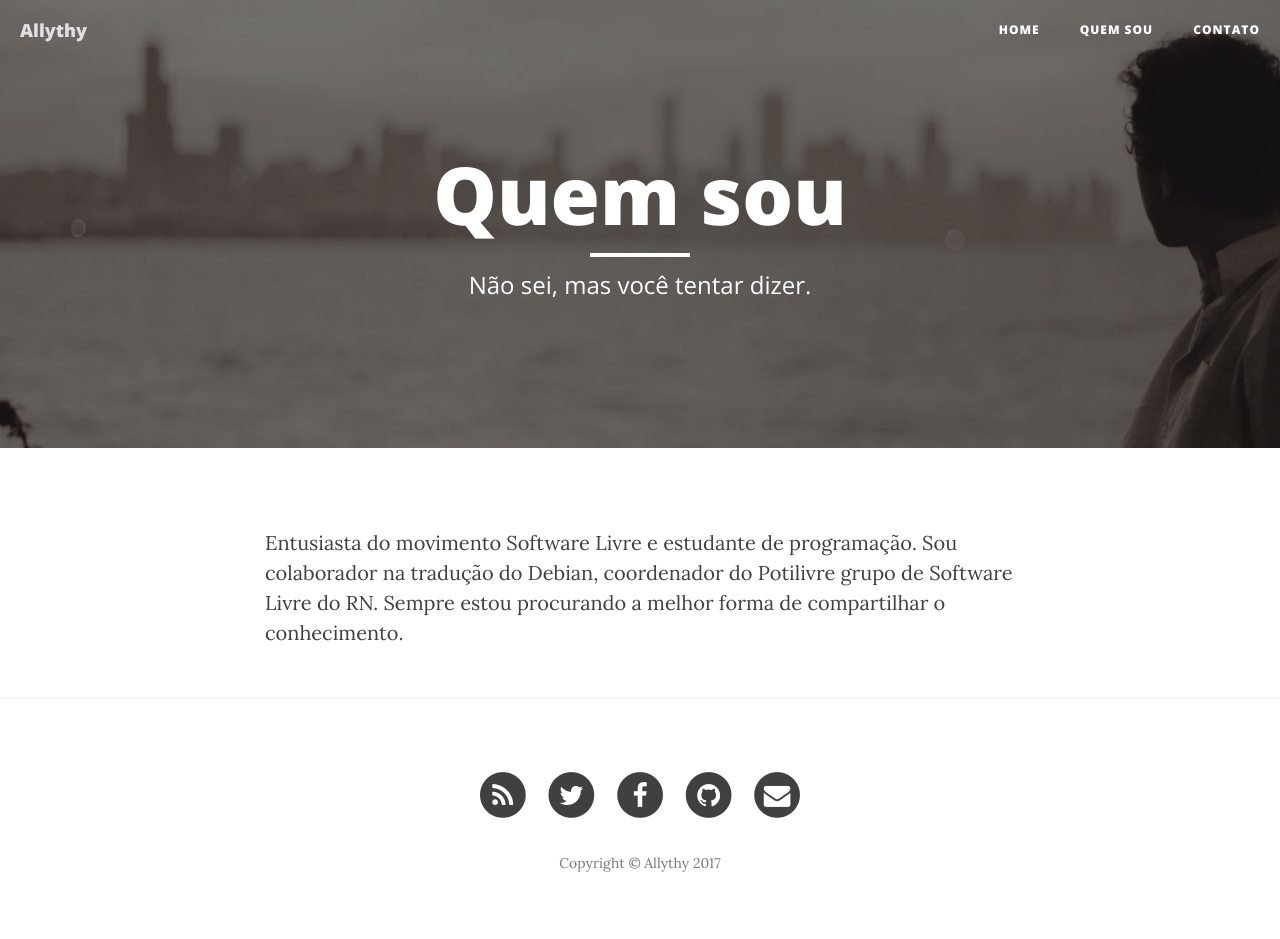
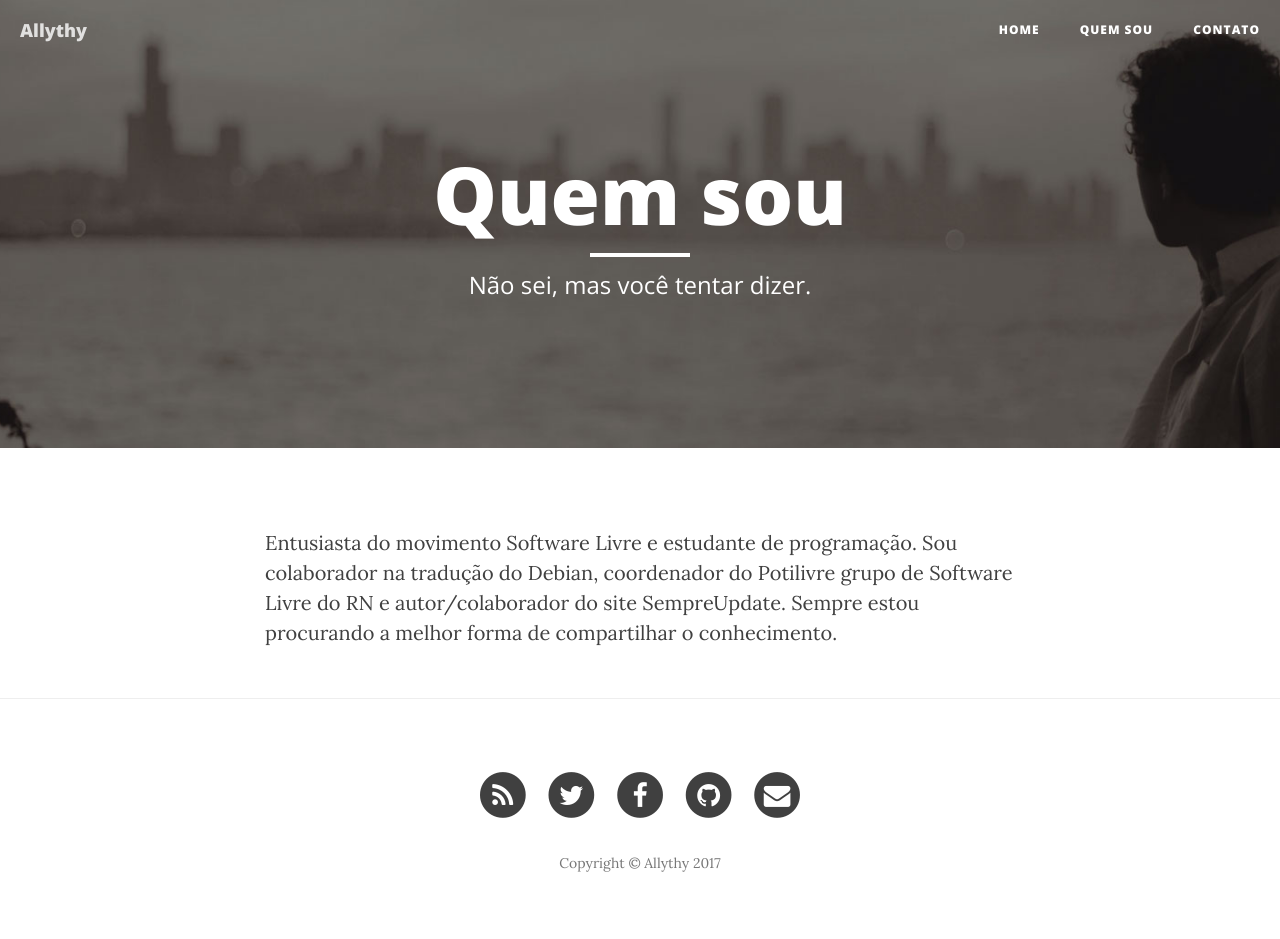
Before and after one commit to allythy/allythy.github.io, a Jekyll site: the page built from about.html, in a window 1280 px wide. Built offline with Jekyll 4.4.1, drawn with Linux system fonts in a browser that asks for light colours; nearby versions of some CDN libraries.

Commit message:
add autor do SU no quem sou

```diff
--- a/about.html
+++ b/about.html
@@ -4,4 +4,4 @@ title: "Quem sou"
 description: "Não sei, mas você tentar dizer."
 header-img: "img/about-bg.jpg"
 ---
-<p>Entusiasta do movimento Software Livre e estudante de programação. Sou colaborador na tradução do Debian, coordenador do Potilivre grupo de Software Livre do RN. Sempre estou procurando a melhor forma de compartilhar o conhecimento.</p>
+<p>Entusiasta do movimento Software Livre e estudante de programação. Sou colaborador na tradução do Debian, coordenador do Potilivre grupo de Software Livre do RN e autor/colaborador do site SempreUpdate. Sempre estou procurando a melhor forma de compartilhar o conhecimento.</p>
```
Also changed, not shown: 1 other file.
